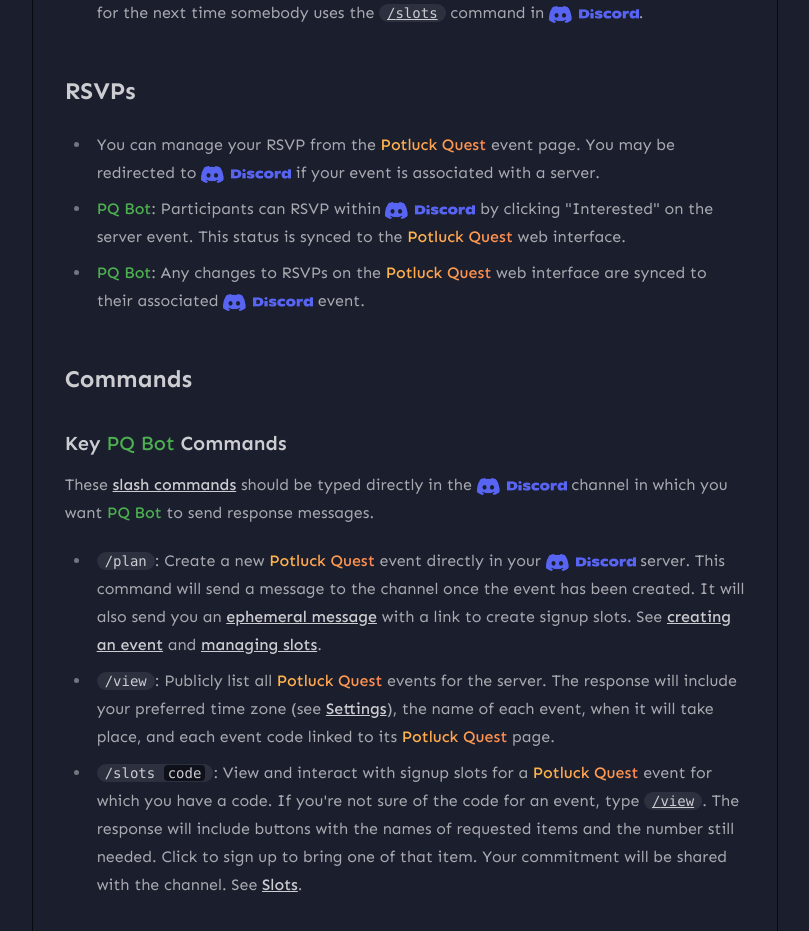
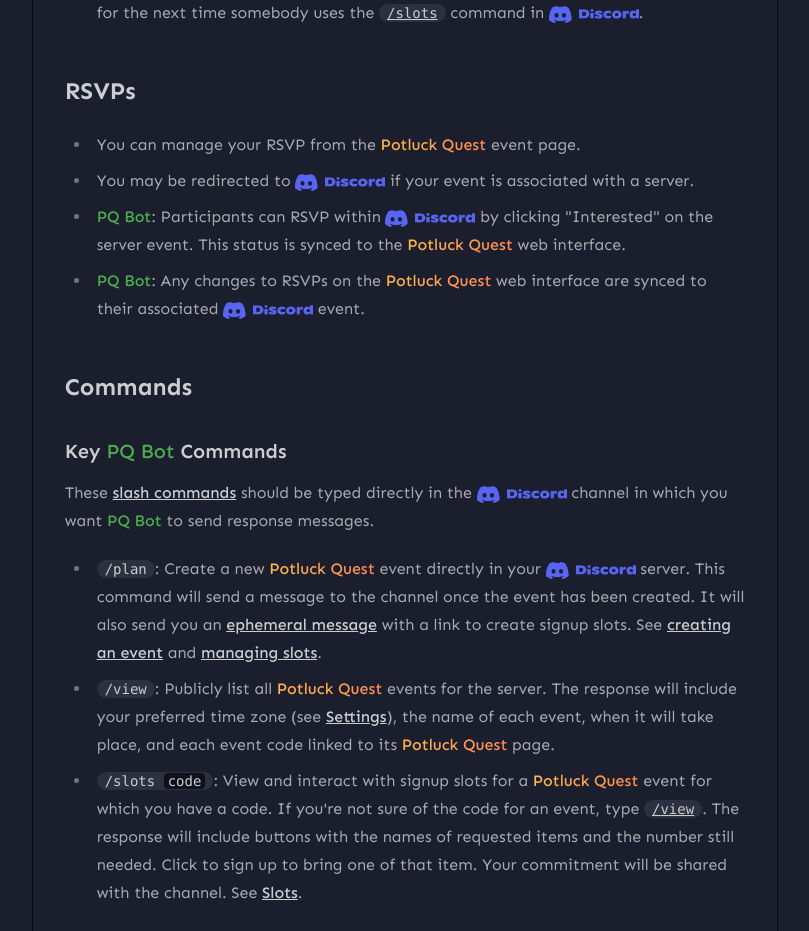
Before and after one commit to CharmedSatyr/potluck-quest, a Next.js app in the folder apps/web/: page /guide in a window 1280 px wide. Shown: the part 3880-4811 px from the top of the page, without its empty margins (395-1204 px from the left). Built offline with nearby package versions, Linux system fonts and the light colour scheme; no server answers.

Commit message:
Add additional clarification about RSVPs

```diff
--- a/apps/web/src/app/guide/rsvps.tsx
+++ b/apps/web/src/app/guide/rsvps.tsx
@@ -5,9 +5,11 @@
 	<article>
 		<ul>
 			<li>
-				You can manage your RSVP from the <PotluckQuest /> event page. You may
-				be redirected to <DiscordLogo /> if your event is associated with a
-				server.
+				You can manage your RSVP from the <PotluckQuest /> event page.
+			</li>
+			<li>
+				You may be redirected to <DiscordLogo /> if your event is associated
+				with a server.
 			</li>
 			<li>
 				<PQBot />: Participants can RSVP within <DiscordLogo /> by clicking
```
